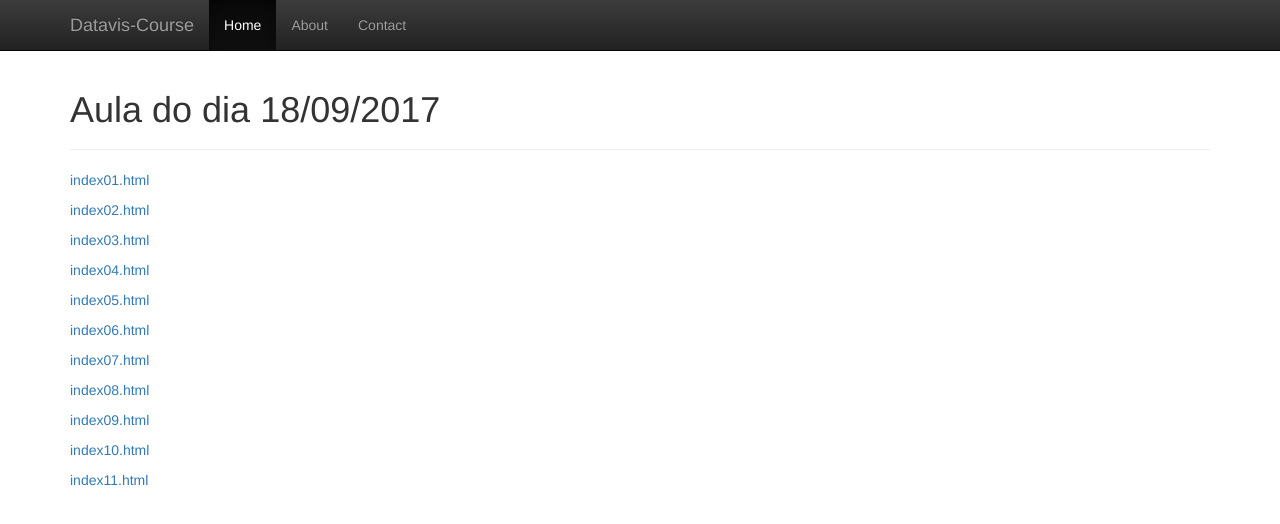
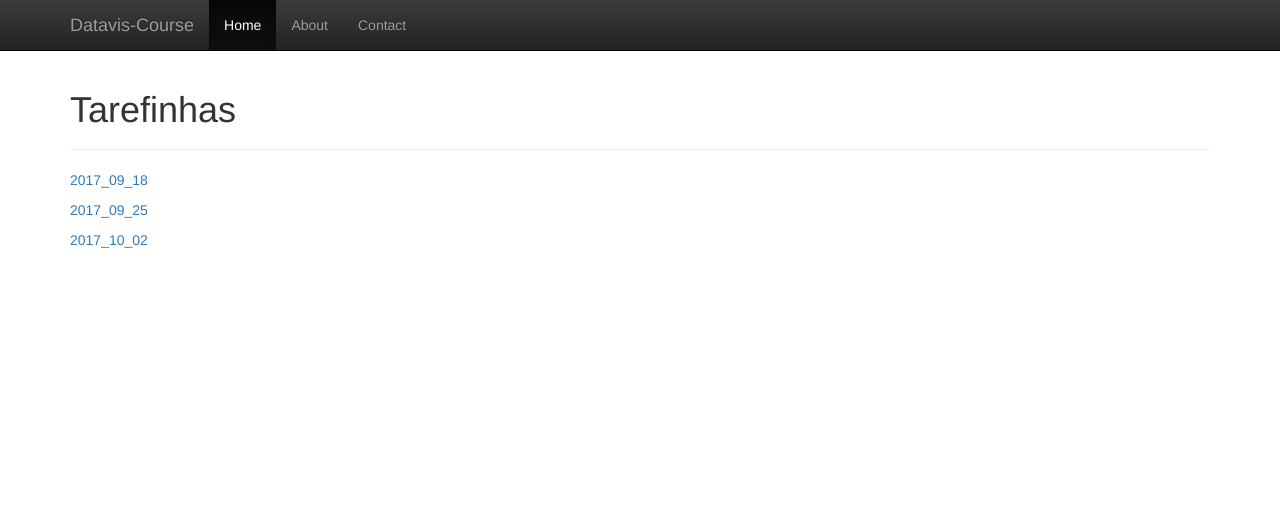
Before and after one commit to Victorblsilveira/datavis-course, a plain HTML site: page index.html in a window 1280 px wide. Drawn offline with nearby package versions, Linux system fonts and the light colour scheme.

Commit message:
Colocando Link no HTML

```diff
--- a/index.html
+++ b/index.html
@@ -45,20 +45,12 @@
     <div class="container">
 
       <div class="page-header">
-        <h1>Aula do dia 18/09/2017</h1>
+        <h1>Tarefinhas</h1>
       </div>
+        <p><a href="2017_09_18">2017_09_18</a></p>
+        <p><a href="2017_09_25">2017_09_25</a></p>
+        <p><a href="2017_10_02">2017_10_02</a></p>
 
-        <p><a href="/datavis-course/2017_09_18/index01.html">index01.html</a></p>
-        <p><a href="/datavis-course/2017_09_18/index02.html">index02.html</a></p>
-        <p><a href="/datavis-course/2017_09_18/index03.html">index03.html</a></p>
-        <p><a href="/datavis-course/2017_09_18/index04.html">index04.html</a></p>
-        <p><a href="/datavis-course/2017_09_18/index05.html">index05.html</a></p>
-        <p><a href="/datavis-course/2017_09_18/index06.html">index06.html</a></p>
-        <p><a href="/datavis-course/2017_09_18/index07.html">index07.html</a></p>
-        <p><a href="/datavis-course/2017_09_18/index08.html">index08.html</a></p>
-        <p><a href="/datavis-course/2017_09_18/index09.html">index09.html</a></p>
-        <p><a href="/datavis-course/2017_09_18/index10.html">index10.html</a></p>
-        <p><a href="/datavis-course/2017_09_18/index11.html">index11.html</a></p>
 
     </div><!-- /.container -->
 
```
